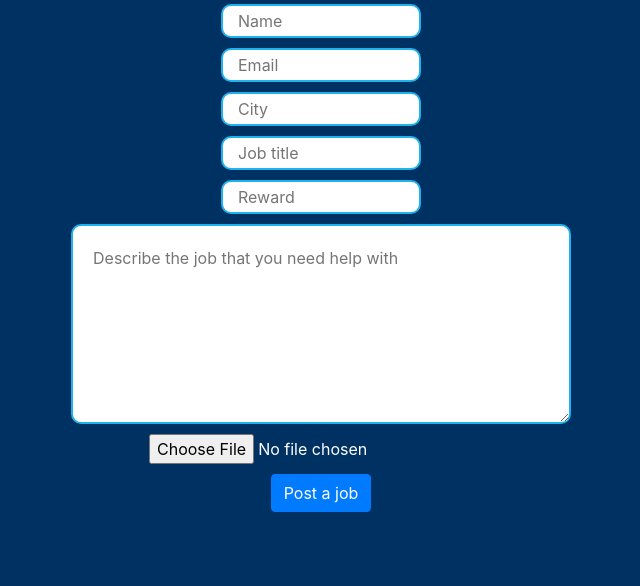
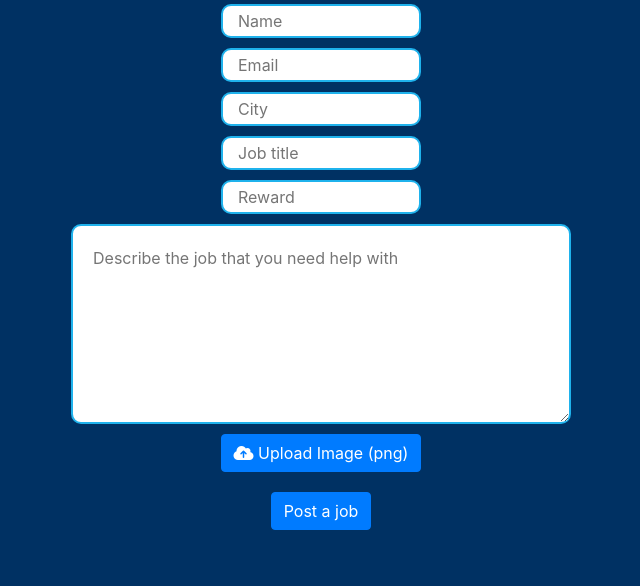
Before and after one commit to SonjaOe/Hanttihommasovellus, a Flask app: page / in a window 1280 px wide. Shown: the part 816-1402 px from the top of the page, without its empty margins (319-959 px from the left). Run offline with Flask 2, Linux system fonts and the light colour scheme; some libraries are stand-ins or nearby versions.

Commit message:
added better looking image button

```diff
--- a/src/templates/home.html
+++ b/src/templates/home.html
@@ -55,18 +55,41 @@
             width: 500px;
             height: 200px;
 }
+input[type="file"] {
+    display: none;
+}
+.custom-file-upload {
+    border: 1px solid #007BFF;
+    border-radius: 4px;
+    background-color: #007BFF;
+    display: inline-block;
+    padding: 6px 12px;
+    cursor: pointer;
+}
         </style>
 
-    <form method="post" action="/home" >
+    <form method="post" action="/home">
         <input id="ip1" type="text" name="name" placeholder="Name">
         <input id="ip1" type="text" name="email" placeholder="Email" style="height: 30px; width: 200px;">
         <input id="ip1" type="text" name="city" placeholder="City" style="height: 30px; width: 200px;">
         <input id="ip1" type="text" name="job" placeholder="Job title" style="height: 30px; width: 200px;">
         <input id="ip1" type="text" name="reward" placeholder="Reward" style="height: 30px; width: 200px;">
         <textarea id="ip2" name="message" rows="3" cols="90" placeholder="Describe the job that you need help with"></textarea>
-        <input type="file" id="fileInput" name="file" class="file-input">
+        <label for="file-upload" class="custom-file-upload">
+            <i class="fa fa-cloud-upload"></i> Upload Image (png)
+        </label>
+        <input id="file-upload" type="file" onchange="updateUploadMessage()"/>
+        <span id="file-upload-message"></span>
         <input type="submit" value="Post a job" class="btn btn-primary">
+
     </form>
+
+    <script>
+        function updateUploadMessage() {
+          document.getElementById("file-upload-message").innerHTML = "File selected!";
+        }
+      </script>
+
 
     {% with messages = get_flashed_messages() %}
   {% if messages %}
```
